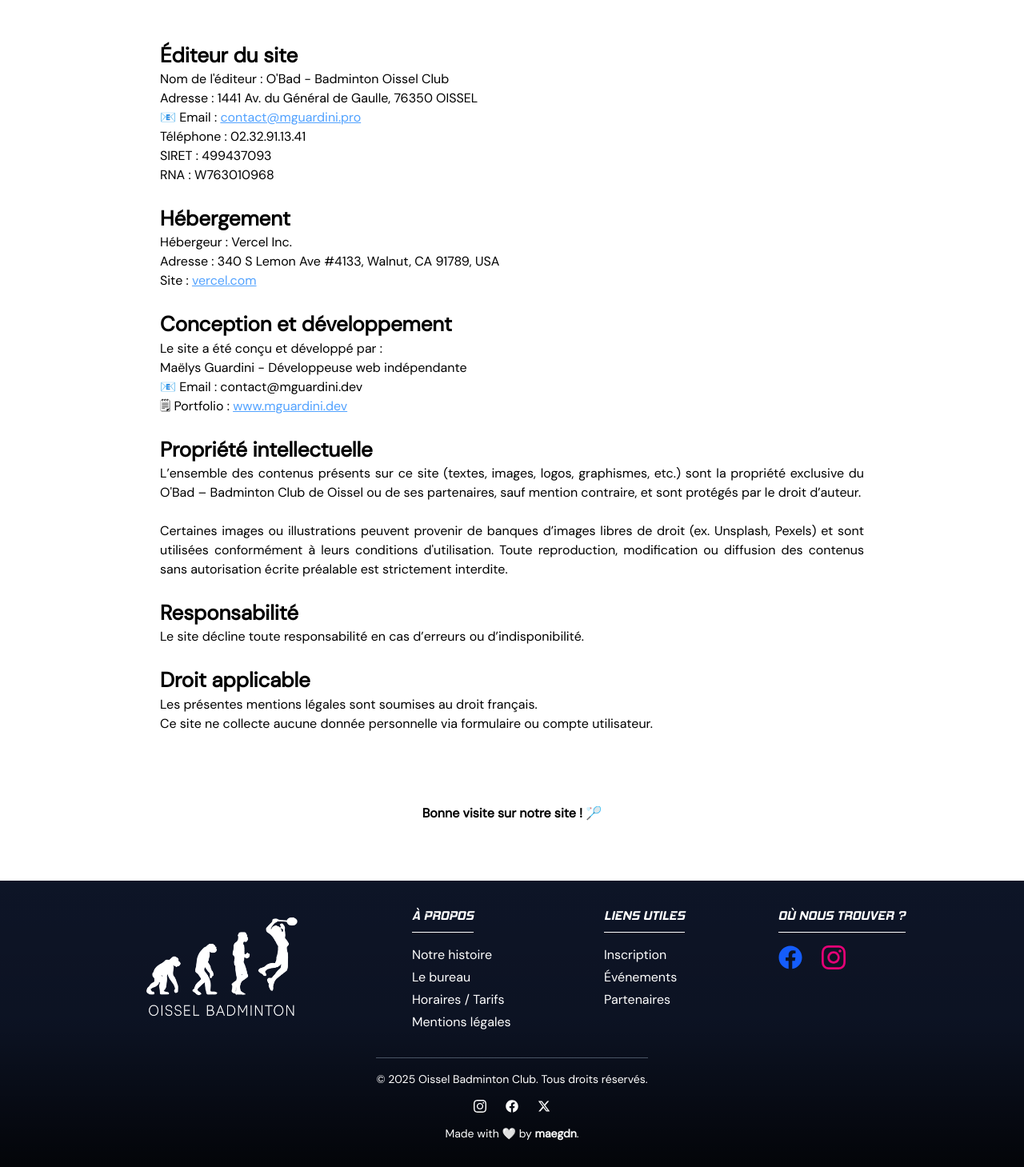
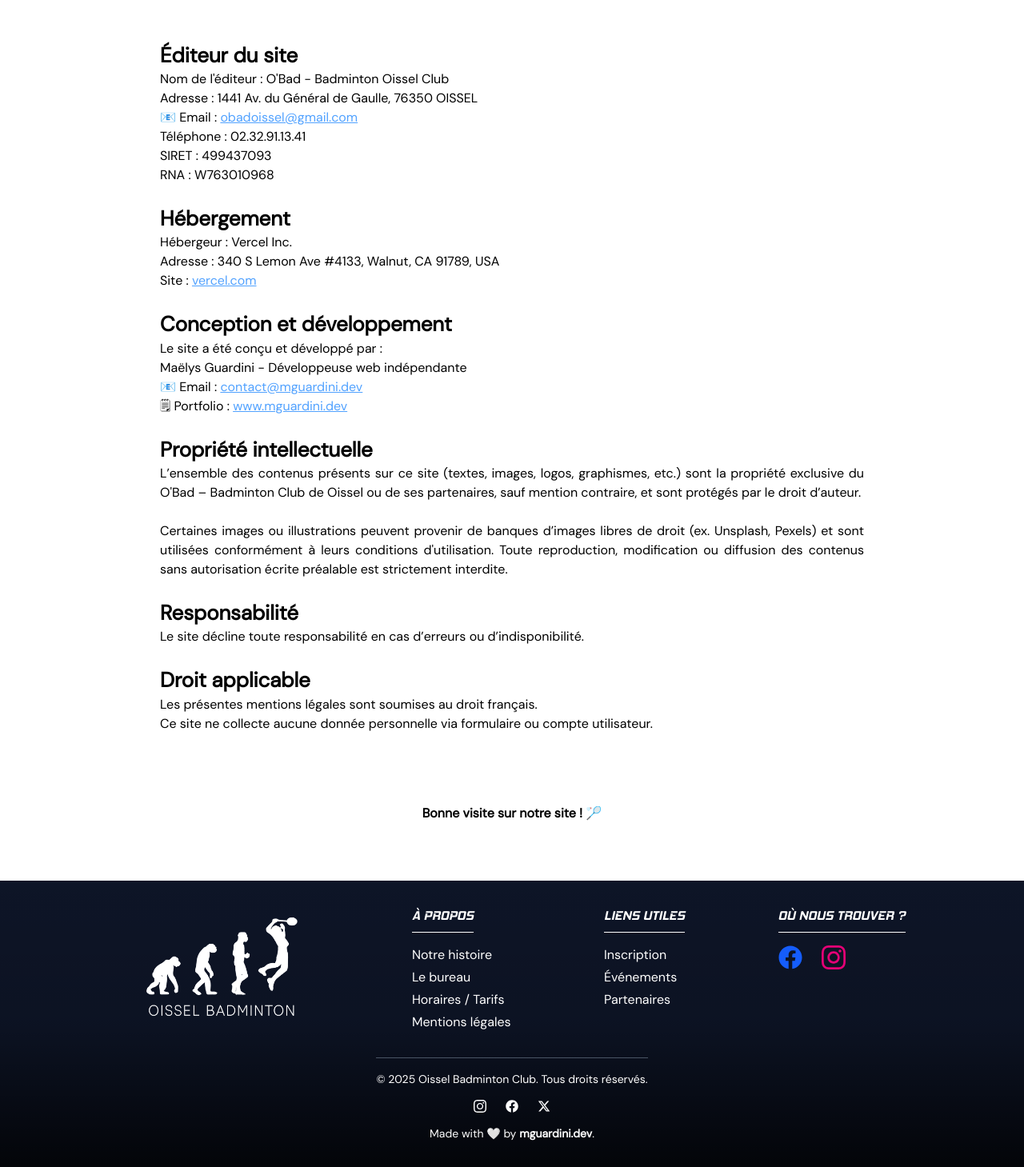
Before and after one commit to maegdn/badminton-club-oissel, a Next.js app: page /infos/legal in a window 1280 px wide. Shown: the part 195-1654 px from the top of the page at 80% size. Built offline with nearby package versions, Linux system fonts and the light colour scheme.

Commit message:
updating web dev info

```diff
--- a/app/components/Footer.js
+++ b/app/components/Footer.js
@@ -114,8 +114,8 @@ export default function Footer() {
         <p className="text-sm">
           Made with 🤍 by{" "}
           <span className="font-bold">
-            <a href="http://www.mguardini.pro" target="_blank">
-              maegdn
+            <a href="http://www.mguardini.dev" target="_blank">
+              mguardini.dev
             </a>
           </span>
           .
--- a/app/infos/legal/page.js
+++ b/app/infos/legal/page.js
@@ -27,10 +27,10 @@ export default function Legal() {
             <p>
               📧 Email :{" "}
               <a
-                href="mailto:contact@mguardini.pro"
+                href="mailto:obadoissel@gmail.com"
                 className="text-blue-400 underline"
               >
-                contact@mguardini.pro
+                obadoissel@gmail.com
               </a>
             </p>
             <p>Téléphone : 02.32.91.13.41</p>
@@ -63,7 +63,15 @@ export default function Legal() {
               Le site a été conçu et développé par :<br />
               Maëlys Guardini - Développeuse web indépendante
             </p>
-            <p>📧 Email : contact@mguardini.dev</p>
+            <p>
+              📧 Email :{" "}
+              <a
+                href="mailto:contact@mguardini.dev"
+                className="text-blue-400 underline"
+              >
+                contact@mguardini.dev
+              </a>
+            </p>{" "}
             <p>
               🗒 Portfolio :{" "}
               <a
```
